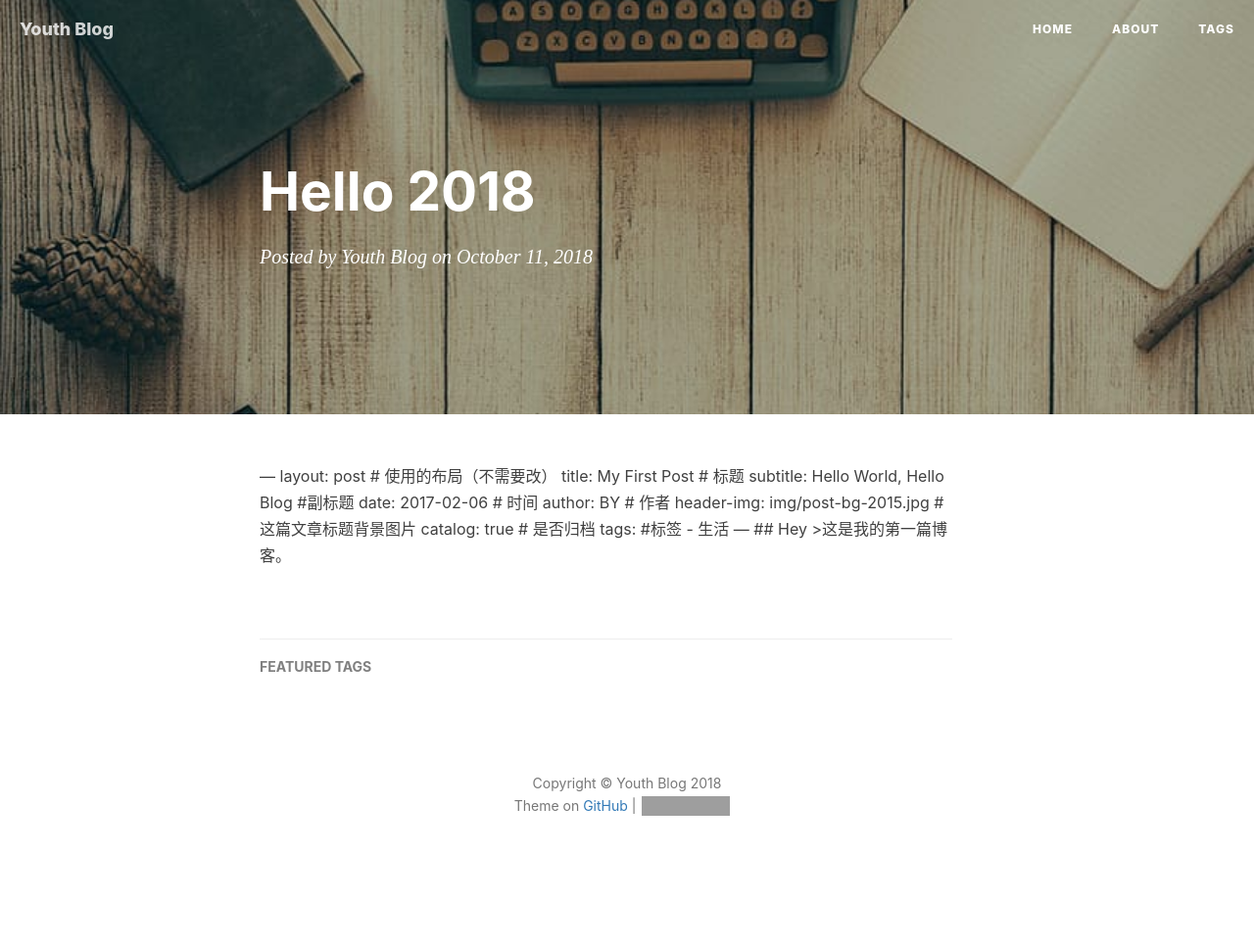
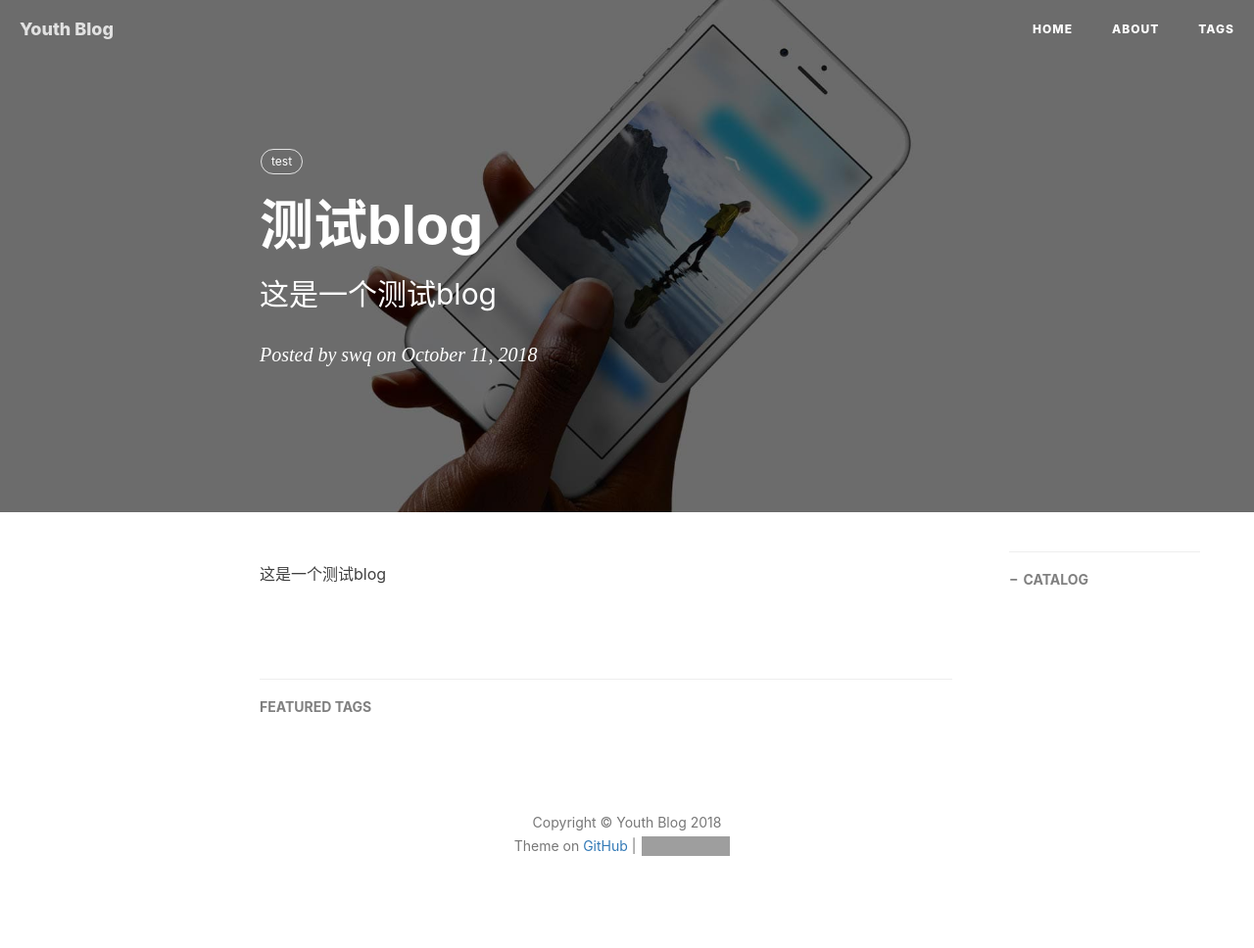
Before and after one commit to sven0219/Swq1227, a Jekyll site: the page built from _posts/2018-10-11-Hello-2018.md, in a window 1280 px wide. Shown: the whole page at 98% size. Built offline with Jekyll 4.4.1, drawn with Linux system fonts in a browser that asks for light colours; nearby versions of some CDN libraries; our own code applies the rules of GitHub Pages for plain Markdown files; comment, search, counter and statistics services are not loaded; before the commit the page ends 927 px from its top, so only the background shows below that; grey boxes are pictures that could not be loaded.

Commit message:
Update 2018-10-11-Hello-2018.md
测试

```diff
--- a/_posts/2018-10-11-Hello-2018.md
+++ b/_posts/2018-10-11-Hello-2018.md
@@ -1 +1,13 @@
---- layout: post # 使用的布局（不需要改） title: My First Post # 标题 subtitle: Hello World, Hello Blog #副标题 date: 2017-02-06 # 时间 author: BY # 作者 header-img: img/post-bg-2015.jpg #这篇文章标题背景图片 catalog: true # 是否归档 tags: #标签 - 生活 --- ## Hey >这是我的第一篇博客。
+---
+layout:     post
+title:      测试blog
+subtitle:   这是一个测试blog
+date:       2018-10-11
+author:     swq
+header-img: img/post-bg-ios9-web.jpg
+catalog: true
+tags:
+    - test
+---
+
+这是一个测试blog
```
